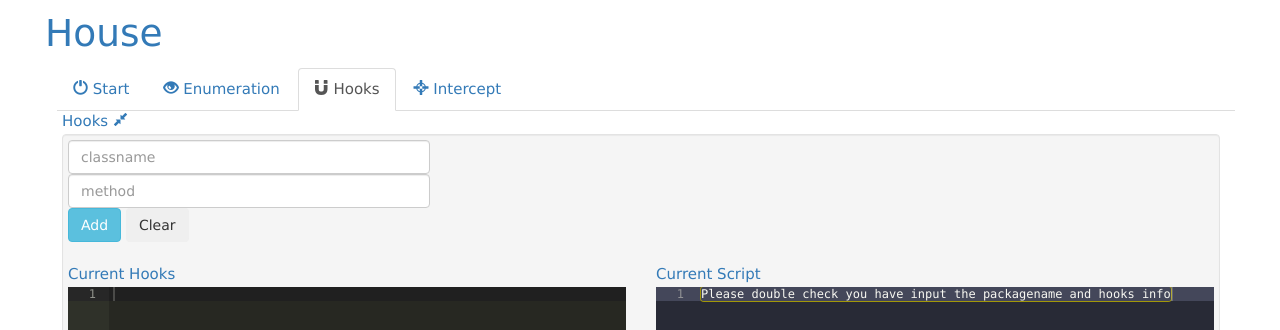
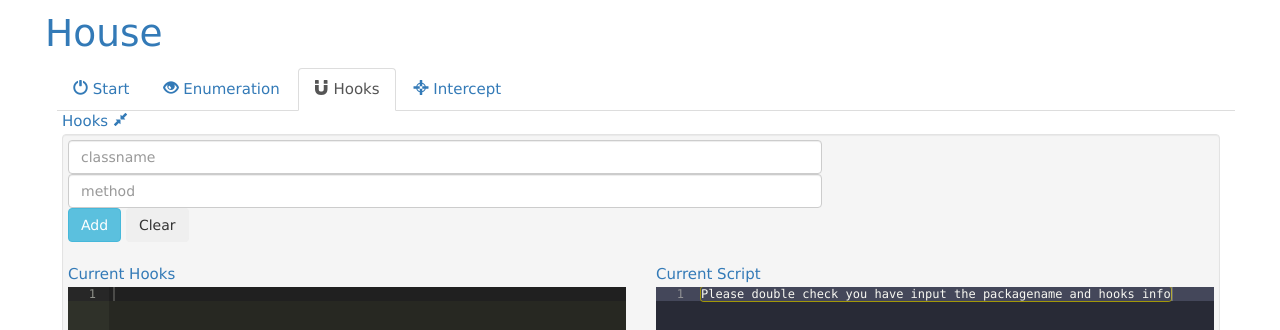
Before and after one commit to nccgroup/house, a Flask app: page / in a window 1280 px wide, after a click on "Hooks". Shown: the top 330 px of the page. Run offline with Flask 2, Linux system fonts and the light colour scheme; data that the repository does not hold is empty; a map, chart or similar area stays blank; some libraries are stand-ins or nearby versions.

Commit message:
minor fix

```diff
--- a/static/js/app.js
+++ b/static/js/app.js
@@ -549,6 +549,7 @@ window.onload = function() {
             $("#classname").val('')
             $("#method").val('')
             editor.setValue('');
+            editor2.setValue('');
         })
 
         $("#editor3_clear").click(() => {
--- a/templates/index.html
+++ b/templates/index.html
@@ -195,7 +195,7 @@
                                 <div class="well" id="hook-info-div">
                                     <div id="hook_info">
                                         <div class="row">
-                                            <div id="inputhook" class="col-sm-4">
+                                            <div id="inputhook" class="col-sm-8">
                                                 <input id="classname" class="form-control" placeholder="classname">
                                                 <input id="method" class="form-control" placeholder="method">
                                                 <button id="add_hook" class="btn btn-info">Add</button>
```
